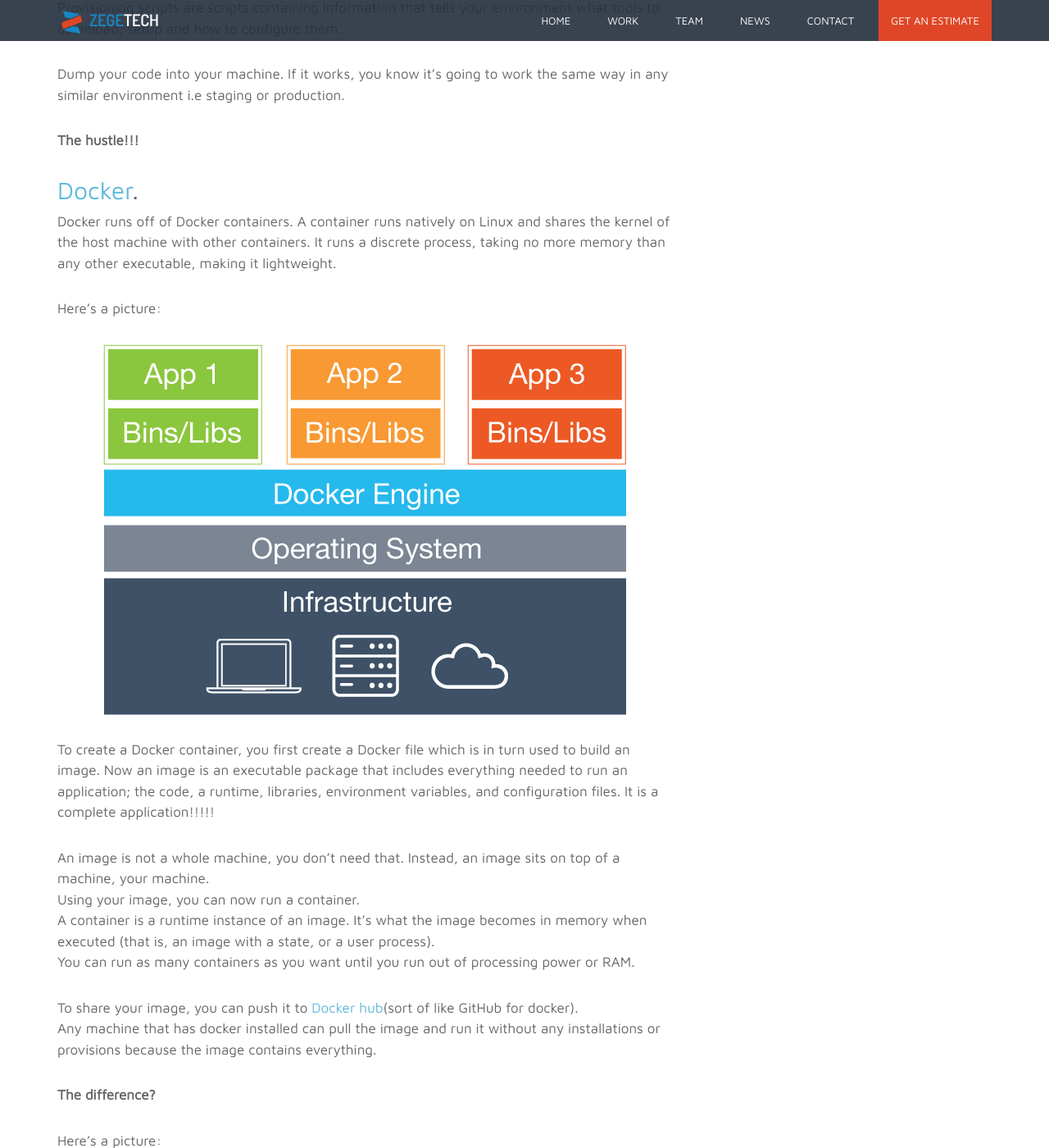
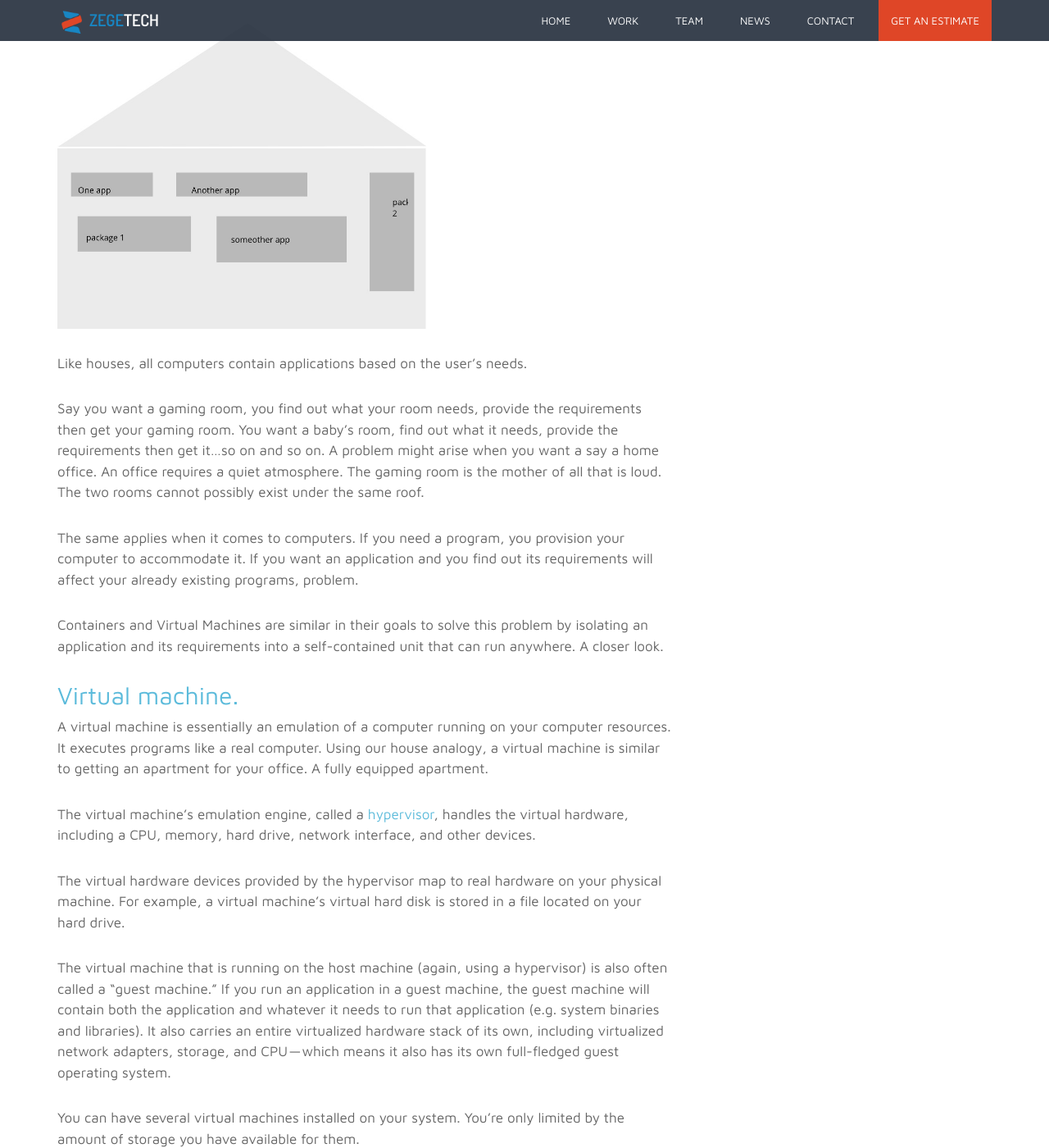
Before and after one commit to zegetech/zegetech.github.io, a Jekyll site: the page built from _posts/2018-10-29-what-and-why-docker.md, in a window 1280 px wide and 1400 px high, scrolled down 1576 px. Shown: the whole window at 82% size. Built offline with Jekyll 4.4.1, drawn with Linux system fonts in a browser that asks for light colours; some of the changed text lies outside the part shown.

Commit message:
[Fix] make post beginner friendly and images reposnsive

```diff
--- a/_posts/2018-10-29-what-and-why-docker.md
+++ b/_posts/2018-10-29-what-and-why-docker.md
@@ -5,79 +5,94 @@ categories: developer
 permalink: news/:year/:month/:day/:title.html
 author: Melvin Atieno
 blog-image: docker/docker1.png
-intro: Docker is a platform for developers and sysadmins to develop, deploy, and run applications with containers. English? Docker is a platform that allows you to use a container as a computer inside your computer.
+intro: The first time I had someone "simply" explain what docker is, this is what they said, "Docker is a platform for developers and sysadmins to develop, deploy, and run applications with containers".If you are a beginner programmer or techie you probably need to understand the fundamental concepts around containers and how they compare to virtual machines before you can fully dive into dockerization. This is a beginner-friendly guide that I hope will serve that purpose.
 ---
 
-![image-title-here](/assets/images/blog/{{page.blog-image}}){:class="img-resposive center"}
+{:.post-figure}
+![image-title-here](/assets/images/blog/{{page.blog-image}}){:class="img-responsive center"}
+
+{{page.intro}}
+
+To get us started I am going to explain how a computer works, what virtual machines and containers are using an analogy.
+
+A computer is sort of like a house. The different rooms represent different applications.
+
+Here's a picture:
 
 
-[Docker](https://docs.docker.com/get-started/#docker-concepts) is a platform for developers, sysadmins, and etc to develop, deploy, and run applications within loosely isolated environments known as containers.
-With Docker, you can manage your infrastructure the same way you manage your applications.
+A house
 
-**English?**
-Docker is a platform that allows you to use a container as a computer inside your computer. A Container is a packaged application with all of the parts it needs.
+![house outline](/assets/images/blog/docker/house.jpeg){:style="width:60%; height:60%" }
 
-Imagine you are working on a project Q and you send your code to a friend. Your friend runs the exact same code on exactly the same data set but gets slightly different results or worse, no results at all. This could be due to a number of reasons; a different operating system, a different version of one of the project's packages etc.
+A computer.
 
-**Docker fixes this.**
+![computer house](/assets/images/blog/docker/computer.jpeg){:style="width:60%; height:60%" }
 
-In order to fully understand how we need to understand how docker works. To do that, we are going to compare it to a virtual machine because that seems to be the hang.
+
+Like houses, all computers contain applications based on the user's needs.
+
+Say you want a gaming room, you find out what your room needs, provide the requirements then get your gaming room. You want a baby's room, find out what it needs, provide the requirements then get it...so on and so on.
+A  problem might arise when you want a say a home office. An office requires a quiet atmosphere. The gaming room is the mother of all that is loud. The two rooms cannot possibly exist under the same roof.
+
+The same applies when it comes to computers. If you need a program, you provision your computer to accommodate it. If you want an application and you find out its requirements will affect your already existing programs, problem.
+
+Containers and Virtual Machines are similar in their goals to solve this problem by isolating an application and its requirements into a self-contained unit that can run anywhere.
+A closer look.
+
+## [Virtual machine.](https://azure.microsoft.com/en-us/overview/what-is-a-virtual-machine/)
+A virtual machine is essentially an emulation of a computer running on your computer resources. It executes programs like a real computer.
+Using our house analogy, a virtual machine is similar to getting an apartment for your office. A fully equipped apartment.
+
+The virtual machine’s emulation engine, called a [hypervisor](https://www.networkworld.com/article/3243262/virtualization/what-is-a-hypervisor.html), handles the virtual hardware, including a CPU, memory, hard drive, network interface, and other devices.
+
+The virtual hardware devices provided by the hypervisor map to real hardware on your physical machine. For example, a virtual machine’s virtual hard disk is stored in a file located on your hard drive.
+
+The virtual machine that is running on the host machine (again, using a hypervisor) is also often called a “guest machine.” If you run an application in a guest machine, the guest machine will contain both the application and whatever it needs to run that application (e.g. system binaries and libraries). It also carries an entire virtualized hardware stack of its own, including virtualized network adapters, storage, and CPU — which means it also has its own full-fledged guest operating system.
+
+You can have several virtual machines installed on your system. You’re only limited by the amount of storage you have available for them.
+
+In general, Virtual machines provide an environment with more resources than most applications need.
 
 
 
-## [Virtual machine.](https://azure.microsoft.com/en-us/overview/what-is-a-virtual-machine/)
-A virtual machine is a guest computer within your computer that exhibits behavior separate from your computer.
-A virtual machine runs a full-blown “guest” operating system with virtual access to host resources through a [hypervisor](https://www.networkworld.com/article/3243262/virtualization/what-is-a-hypervisor.html). In general, Virtual machines provide an environment with more resources than most applications need.
+## Containers
 
-**How it works.**
+Unlike a virtual machine which provides hardware virtualization, a container provides operating-system-level virtualization by abstracting the “user space”. You might want to see the different types of [virtualization](https://www.redswitches.com/blog/different-types-virtualization-cloud-computing-explained/).
 
-Create a virtualized environment-called, simply enough, a virtual machine on your computer.
-You version it to an exact duplicate of your staging and production environments for your project.
-Run your provisioning scripts in your virtual machine just as you would in staging and production.
+Containers, using our house analogy can be compared to a hotel. The apartment is not fully occupied and not easy to move from one building/apartment to another. With Hotels problem is solved!
 
-Provisioning scripts are scripts containing information that tells your environment what tools to download, setup and how to configure them.
+In the Hotel room, you have only what you need, everything else is shared/common with the others hotel clients.
 
-Dump your code into your machine. If it works, you know it's going to work the same way in any similar environment i.e staging or production.
+This is how containers system work:
+ you have a server, it could be a physical server or a virtual server (VM). You install an OS. The containers you create interact with the OS’s kernel. It uses certain features of the kernel to create an isolated application platform.
 
 
-**The hustle!!!**
+Here's a picture:
+
+![docker-structure](/assets/images/blog/docker/docker-structure.png){:class="img-responsive center"}
+
+
+You can see that all the operating system level architecture is being shared across containers. The only parts that are created from scratch are the bins and libs. This is what makes containers so lightweight.
+
+
+**The difference**
+
+
+Here's a picture:
+
+![virtual-machine-vs-containers](/assets/images/blog/docker/Container-vs-VMs.jpg){:class="img-responsive center"}
 
 
 ## [Docker](https://docs.docker.com/get-started/).
 
-Docker runs off of Docker containers.
-A container runs natively on Linux and shares the kernel of the host machine with other containers.
-It runs a discrete process, taking no more memory than any other executable, making it lightweight.
+Now docker.
 
-Here's a picture:
+Docker is an open-source project based on Linux containers. It uses Linux Kernel features like namespaces and control groups to create containers on top of an operating system.
 
-![docker-structure](/assets/images/blog/docker/docker-structure.png)
-{:class="img-responsive center"}
+Containerization has been around for decades, but it is Docker that has reinvigorated this ancient technology. Docker’s appeal is that it provides a common toolset, packaging model and deployment mechanism that greatly simplifies the containerization and distribution of applications.
 
+How to create a Docker container will be covered in the [next]("link to next post") post.
 
-
-To create a Docker container, you first create a Docker file which is in turn used to build an image.
-Now an image is an executable package that includes everything needed to run an application; the code, a runtime, libraries, environment variables, and configuration files. It is a complete application!!!!!
-
-An image is not a whole machine, you don't need that. Instead, an image sits on top of a machine, your machine.<br/>
-Using your image, you can now run a container.<br/>
-A container is a runtime instance of an image. It's what the image becomes in memory when executed (that is, an image with a state, or a user process).<br/>
-You can run as many containers as you want until you run out of processing power or RAM.
-
-To share your image, you can push it to [Docker hub](https://hub.docker.com)(sort of like GitHub for docker).<br/>
-Any machine that has docker installed can pull the image and run it without any installations or provisions because the image contains everything.
-
-
-
-
-**The difference?**
-
-Here's a picture:
-
-![virtual-machine-vs-containers](/assets/images/blog/docker/Container-vs-VMs.jpg)
-{:class="img-responsive center"}
-
-With Docker, instead of putting the project code into an  environment as in virtual machines, you build the environment as well and now you can run that environment anywhere.
 
 ## Terminologies:
 
@@ -102,8 +117,8 @@ Now that you have the picture, here are a few terms you will come across in your
     A Docker container, as discussed above, wraps an application’s software into an invisible box with everything the application needs to run. That includes the operating system, application code, runtime, system tools, system libraries, and etc
 7. **Volumes.**
     Volumes are the “data” part of a container. Data volumes exist as specially designed directories and files on the host filesystem. It is initialized when a container is created. It remains untouched even if you destroy, update, or rebuild your container. When you want to update a volume, you make changes to it directly. Data volumes can be shared and reused among multiple containers.
-8. **Docker Hub.**
-    Registry for Docker images. You can think of the registry as a directory of all available Docker images.
+8. **[Docker hub.](https://hub.docker.com).**
+    Registry for Docker images. You can think of the registry as a directory of all available Docker images.sort of like GitHub for docker
 
 ## Why use docker
 
@@ -117,6 +132,10 @@ Now that you have the picture, here are a few terms you will come across in your
 
 5. **portability** - Container host environments are very consistent, no matter which type of operating system is hosting them.
 
+Now I hope this makes a little more sense:
+> Docker is a platform for developers, sysadmins, and etc to develop, deploy, and run applications within loosely isolated environments known as containers.
+With Docker, you can manage your infrastructure the same way you manage your applications.
+
 Here are a couple of resources that might come in handy.
 
 Resources
```
Also changed, not shown: assets/images/blog/docker/computer.jpeg (added), assets/images/blog/docker/house.jpeg (added).
